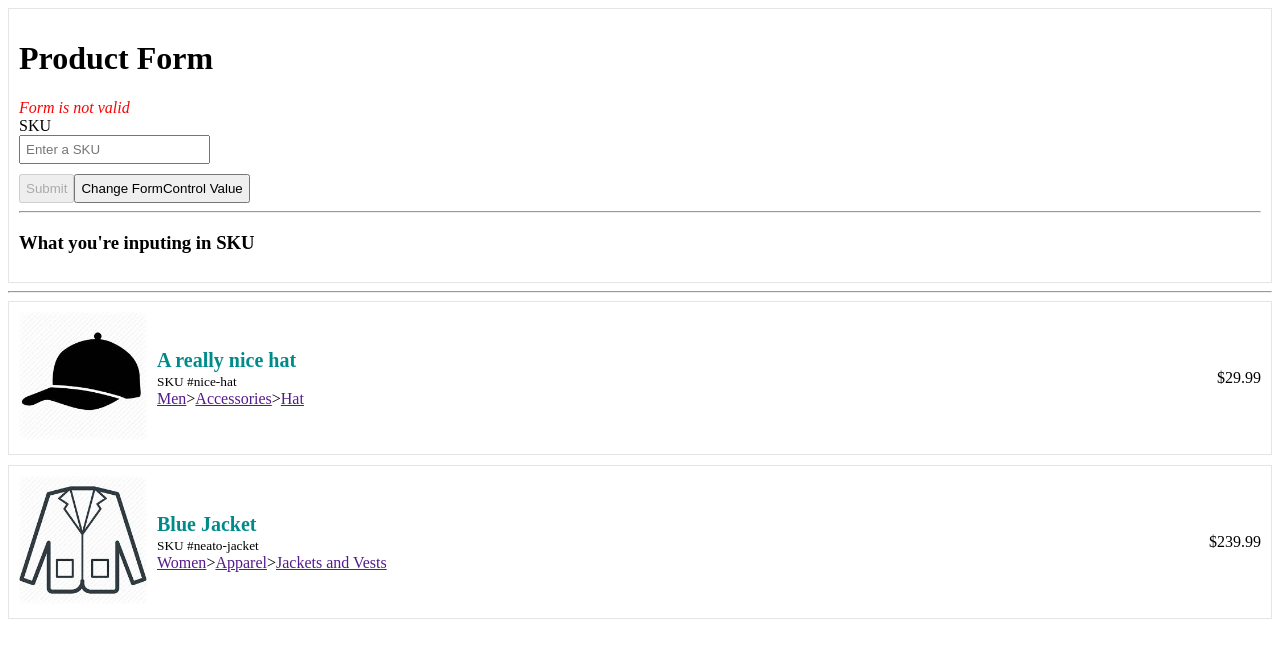
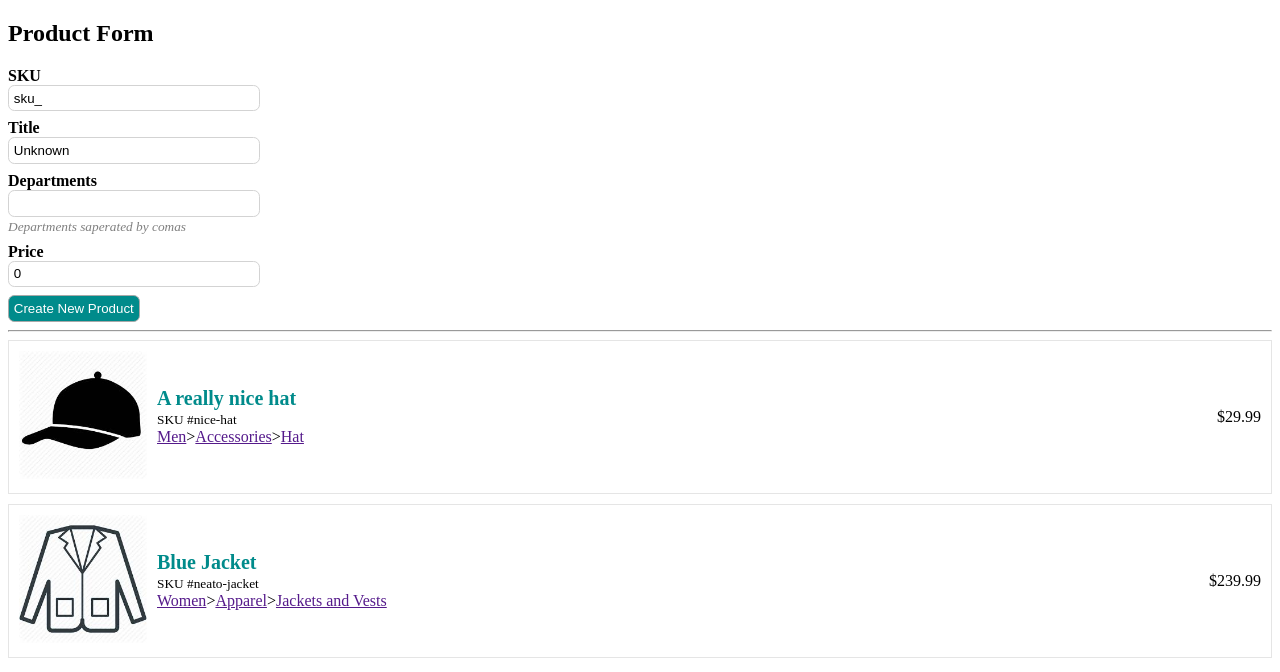
Before and after one commit to minhtrung2606-work/my-first-ng4-app, an Angular app in the folder Inventory/: page / in a window 1280 px wide. Shown: the top 672 px of the page. Built offline with nearby package versions, Linux system fonts and the light colour scheme.

Commit message:
Add and init CompleteProductForm component

```diff
--- a/Inventory/src/app/app.component.html
+++ b/Inventory/src/app/app.component.html
@@ -14,6 +14,9 @@
     [squareBrackets] pass Input: you pass data into child component
     (parens) handle Output: you send data out of the child component
   -->
+  <complete-product-form></complete-product-form>
+
+  <hr />
 
   <product-list
     [productList]="productList"
--- a/Inventory/src/app/app.module.ts
+++ b/Inventory/src/app/app.module.ts
@@ -10,6 +10,7 @@ import { ProductImageComponent } from './components/product-image/product-image.
 import { ProductPriceComponent } from './components/product-price/product-price.component';
 import { ProductDepartmentsComponent } from './components/product-departments/product-departments.component';
 import { ProductFormComponent } from './components/product-form/product-form.component';
+import { CompleteProductFormComponent } from './components/complete-product-form/complete-product-form.component';
 
 // At first, module system (introduced by Angular) helps organize your code
 // Compared to AngularJS 1.x, you have to specify which components you're gonna be using in your app
@@ -31,7 +32,8 @@ import { ProductFormComponent } from './components/product-form/product-form.com
     ProductImageComponent,
     ProductPriceComponent,
     ProductDepartmentsComponent,
-    ProductFormComponent
+    ProductFormComponent,
+    CompleteProductFormComponent
   ],
   imports: [
     BrowserModule,
--- /dev/null
+++ b/Inventory/src/app/components/complete-product-form/complete-product-form.component.css
@@ -0,0 +1,30 @@
+.product-form-field {
+  position: relative;
+  margin-bottom: 0.5rem;
+}
+.product-form-field label {
+  display: block;
+  font-weight: 700;
+}
+.product-form-field input {
+  display: block;
+  padding: 0.3rem;
+  border-radius: 0.4rem;
+  outline: none;
+  border: thin solid #d3d3d3;
+  min-width: 15rem;
+}
+.product-form-field .guideline {
+  font-style: italic;
+  color: rgba(0, 0, 0, 0.5);
+}
+.product-form button {
+  padding: 0.3rem;
+  border-radius: 0.4rem;
+  border: thin solid darkgray;
+  outline: none;
+}
+.product-form button.primary {
+  background-color: darkcyan;
+  color: white;
+}
--- /dev/null
+++ b/Inventory/src/app/components/complete-product-form/complete-product-form.component.html
@@ -0,0 +1,34 @@
+<form class="product-form"
+  [formGroup]="myForm"
+  (ngSubmit)="onSubmit(myForm.value)">
+  <h2>Product Form</h2>
+
+  <div class="product-form-field">
+    <label for="product-sku">SKU</label>
+    <input type="text" name="sku" id="product-sku"
+           [formControl]="myForm.get('sku')"/>
+  </div>
+
+  <div class="product-form-field">
+    <label for="product-name">Title</label>
+    <input type="text" name="name" id="product-name"
+           [formControl]="myForm.get('name')"/>
+  </div>
+
+  <div class="product-form-field">
+    <label for="product-departments">Departments</label>
+    <input type="text" name="departments" id="product-departments"
+           [formControl]="myForm.get('departments')"/>
+    <div>
+      <small class="guideline">Departments saperated by comas</small>
+    </div>
+  </div>
+
+  <div class="product-form-field">
+    <label for="product-price">Price</label>
+    <input type="number" name="price" id="product-price"
+           [formControl]="myForm.get('price')"/>
+  </div>
+
+  <button type="submit" class="primary">Create New Product</button>
+</form>
--- /dev/null
+++ b/Inventory/src/app/components/complete-product-form/complete-product-form.component.ts
@@ -0,0 +1,28 @@
+import { Component, OnInit } from '@angular/core';
+import { FormGroup, FormControl, FormBuilder, Validators } from '@angular/forms';
+
+@Component({
+  selector: 'complete-product-form',
+  templateUrl: './complete-product-form.component.html',
+  styleUrls: ['./complete-product-form.component.css']
+})
+export class CompleteProductFormComponent implements OnInit {
+  private myForm: FormGroup;
+
+  constructor(fb: FormBuilder) {
+    this.myForm = fb.group({
+      sku: ['sku_', Validators.required],
+      name: ['Unknown', Validators.required],
+      departments: ['', Validators.required],
+      price: [0, Validators.required]
+    });
+  }
+
+  ngOnInit() {
+  }
+
+  onSubmit(product): void {
+    console.log(product);
+  }
+
+}
--- a/Inventory/src/app/components/product-list/product-list.component.html
+++ b/Inventory/src/app/components/product-list/product-list.component.html
@@ -1,6 +1,4 @@
 <div class="product-list">
-  <product-form></product-form>
-  <hr />
   <product *ngFor="let productItem of productList"
     [product]="productItem"
     (click)="onProductClicked(productItem)"
```
Also changed, not shown: 1 other file (tests, documents, lock files or other folders).
